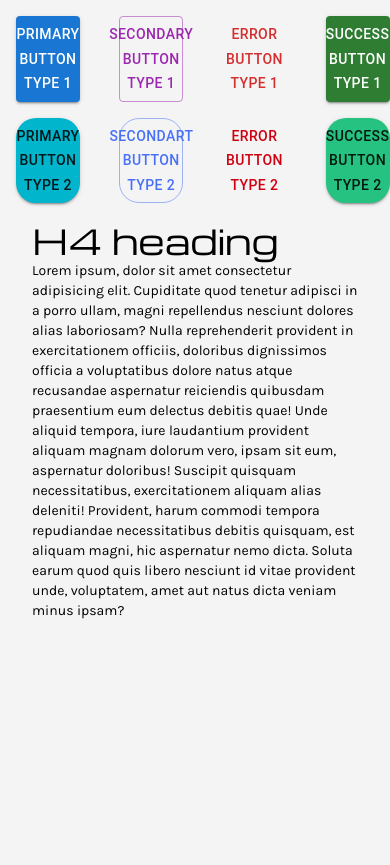
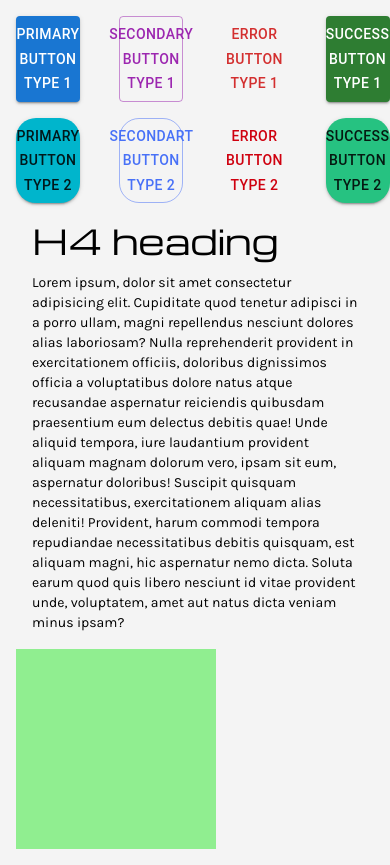
Before and after one commit to rk-codeflow/mat-ui-demo, a React (Create React App) app: page / in a window 390 px wide. Before the commit the page ends 844 px from the top, so only its background shows below. Built offline with nearby package versions, Linux system fonts and the light colour scheme.

Commit message:
breakpoints

```diff
--- a/src/App.js
+++ b/src/App.js
@@ -1,5 +1,5 @@
 import './App.css';
-import { Button, Stack, Typography, Container, ThemeProvider } from '@mui/material'
+import { Button, Stack, Typography, Container, ThemeProvider, Box } from '@mui/material'
 import { theme, headingFont, bodyFont } from './styles/Styles';
 
 function App() {
@@ -24,12 +24,24 @@ function App() {
 
           <Container>
               <ThemeProvider theme={headingFont}>
-                <Typography variant='h4'>H4 heading</Typography>
+                <Typography variant='h4' gutterBottom>H4 heading</Typography>
               </ThemeProvider>
               <ThemeProvider theme={bodyFont}>
                 <Typography variant='body2'>Lorem ipsum, dolor sit amet consectetur adipisicing elit. Cupiditate quod tenetur adipisci in a porro ullam, magni repellendus nesciunt dolores alias laboriosam? Nulla reprehenderit provident in exercitationem officiis, doloribus dignissimos officia a voluptatibus dolore natus atque recusandae aspernatur reiciendis quibusdam praesentium eum delectus debitis quae! Unde aliquid tempora, iure laudantium provident aliquam magnam dolorum vero, ipsam sit eum, aspernatur doloribus! Suscipit quisquam necessitatibus, exercitationem aliquam alias deleniti! Provident, harum commodi tempora repudiandae necessitatibus debitis quisquam, est aliquam magni, hic aspernatur nemo dicta. Soluta earum quod quis libero nesciunt id vitae provident unde, voluptatem, amet aut natus dicta veniam minus ipsam?</Typography>
               </ThemeProvider>
           </Container>
+
+          <ThemeProvider theme={theme}>
+            <Box sx={{
+              height: 200,
+              width: {
+                xs: 200,
+                sm: 400,
+                md: 600,
+              },
+              backgroundColor: 'lightGreen'}}>
+            </Box>
+          </ThemeProvider>
       </Stack>
   </div>
   );
--- a/src/styles/Styles.js
+++ b/src/styles/Styles.js
@@ -6,24 +6,6 @@ const Colors = {
   success: '#26c281',
   error: '#cf000f'
 }
-
-// https://www.programiz.com/javascript/library/array/join
-
-export const headingFont = createTheme({
-  typography: {
-    fontFamily: [
-      'Michroma', 'sans-serif'
-    ].join(',')
-  }
-})
-
-export const bodyFont = createTheme({
-  typography: {
-    fontFamily: [
-      'Karla', 'sans-serif'
-    ].join(',')
-  }
-})
 
 export const theme = createTheme({
   palette: {
@@ -56,5 +38,32 @@ export const theme = createTheme({
         }
       }
     }
+  },
+
+  breakpoints: {
+    values: {
+      xs: 100,
+      sm: 600,
+      md: 960,
+      lg: 1200,
+      xl: 1920
+    }
   }
 })
+
+// https://www.programiz.com/javascript/library/array/join
+export const headingFont = createTheme({
+  typography: {
+    fontFamily: [
+      'Michroma', 'sans-serif'
+    ].join(',')
+  }
+})
+
+export const bodyFont = createTheme({
+  typography: {
+    fontFamily: [
+      'Karla', 'sans-serif'
+    ].join(',')
+  }
+})
```
